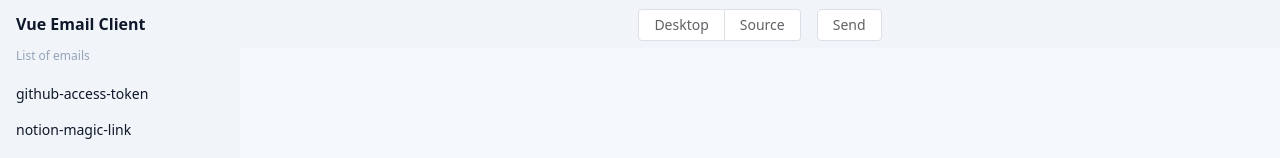
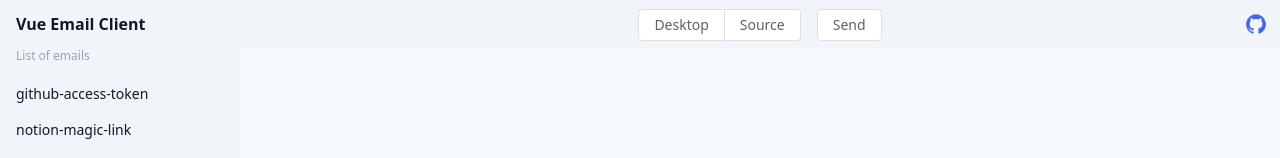
Before and after one commit to mysigmail/vue-email, a Nuxt app in the folder packages/client/: page / in a window 1280 px wide. Shown: the top 158 px of the page. Built offline with nearby package versions, Linux system fonts and the light colour scheme.

Commit message:
chore(client): add github link

```diff
--- a/packages/client/components/TheHeader.vue
+++ b/packages/client/components/TheHeader.vue
@@ -1,6 +1,7 @@
 <script setup lang="ts">
 import type { FormInstance } from 'element-plus'
 import { useState } from '@/composables'
+import GitHubSvg from '@/assets/svg/github.svg'
 
 const router = useRouter()
 const route = useRoute()
@@ -69,7 +70,7 @@ watch(route, (v) => {
 </script>
 
 <template>
-  <div class="flex items-center gap-4">
+  <div class="flex items-center gap-4 w-full justify-center">
     <div>
       <ElRadioGroup v-model="view">
         <ElRadioButton label="desktop">
@@ -110,6 +111,11 @@ watch(route, (v) => {
         </ClientOnly>
       </div>
     </DevOnly>
+    <div class="absolute flex gap-2 right-0 m-3">
+      <a href="https://github.com/mysigmail/vue-email" target="_blank">
+        <GitHubSvg class="w-[24px]" :font-controlled="false" />
+      </a>
+    </div>
   </div>
 </template>
 
--- a/packages/client/layouts/default.vue
+++ b/packages/client/layouts/default.vue
@@ -13,7 +13,7 @@ const nav = Object.entries(files).map(([k, _]) => {
 <template>
   <div class="default-layout pb-12 h-screen text-slate-900 bg-[#f6f9fc]">
     <nav
-      class="pl-60 h-12 sticky left-0 top-0 z-50 w-full bg-slate-100 flex gap-10 items-center justify-center"
+      class="pl-60 h-12 sticky left-0 top-0 z-50 _w-full bg-slate-100 flex gap-10 items-center justify-center"
     >
       <TheHeader />
     </nav>
--- a/packages/client/nuxt.config.ts
+++ b/packages/client/nuxt.config.ts
@@ -9,6 +9,7 @@ export default defineNuxtConfig({
   },
   modules: [
     '@element-plus/nuxt',
+    'nuxt-svgo',
   ],
   vite: {
     define: {
--- a/packages/client/package.json
+++ b/packages/client/package.json
@@ -21,6 +21,7 @@
     "lint-staged": "^13.2.2",
     "nodemailer": "^6.9.3",
     "nuxt": "^3.5.2",
+    "nuxt-svgo": "^3.1.0",
     "postcss": "^8.4.24",
     "simple-git-hooks": "^2.8.1",
     "tailwindcss": "^3.3.2"
```
Also changed, not shown: packages/client/assets/svg/github.svg (added), 1 other file (tests, documents, lock files or other folders).
